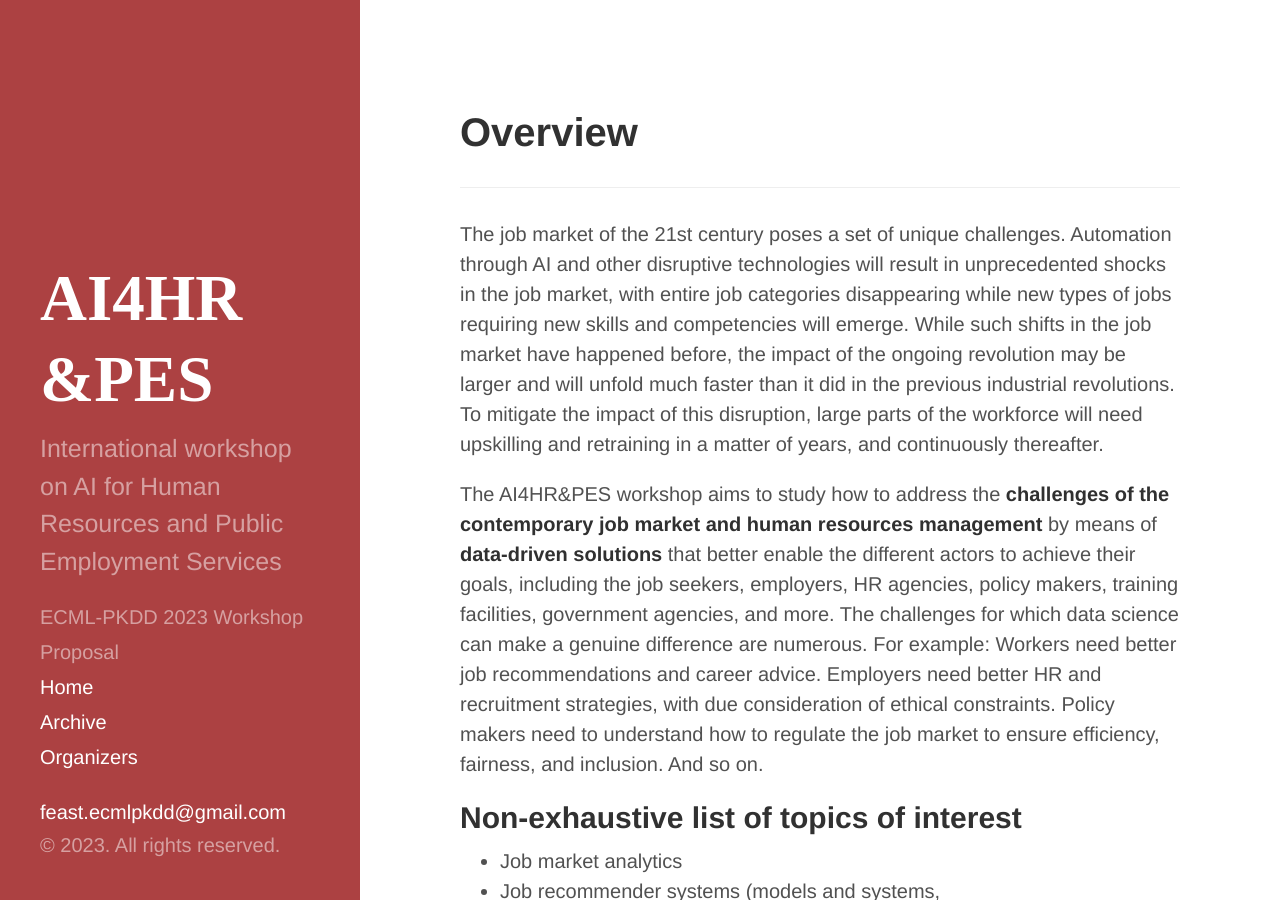
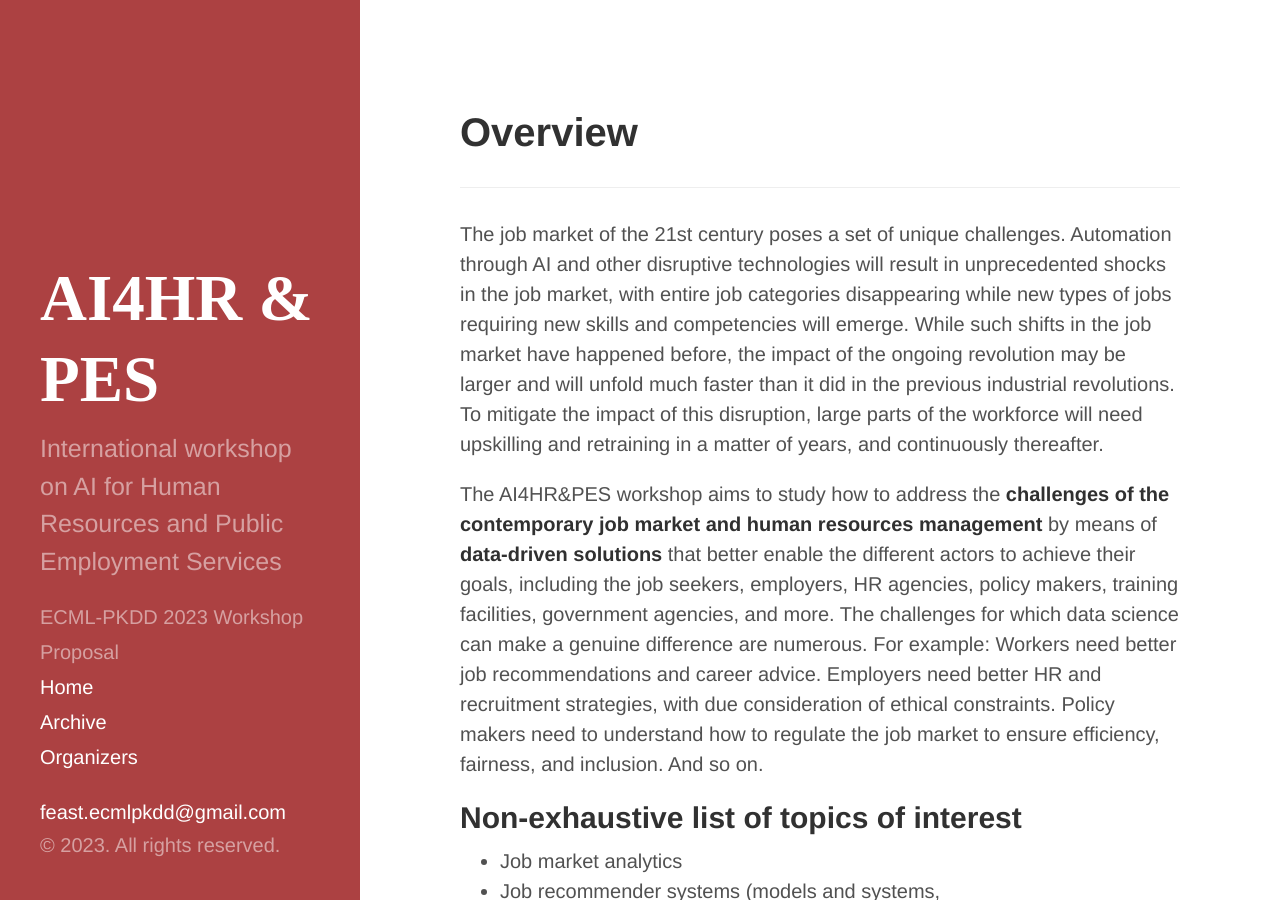
Before and after one commit to feast-ecmlpkdd/feast-ecmlpkdd.github.io, a Jekyll site: the page built from index.md, in a window 1280 px wide and 900 px high. Built offline with Jekyll 4.4.1, drawn with Linux system fonts in a browser that asks for light colours; some of the changed lines change nothing that is shown.

Commit message:
change line break

```diff
--- a/_config.yml
+++ b/_config.yml
@@ -7,7 +7,7 @@ permalink:        pretty
 # relative_permalinks: true
 
 # Setup
-title:            "AI4HR\n&PES"
+title:            "AI4HR &\nPES"
 tagline:          ''
 description:      'International workshop on AI for Human Resources and Public Employment Services'
 url:              https://feast-ecmlpkdd.github.io/
```
